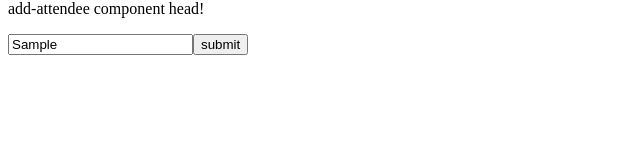
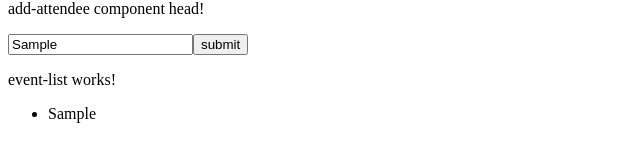
Before and after one commit to o-gen18/angular_demo, an Angular app: page /event in a window 1280 px wide. Both pictures are taken after typing "Sample" into the empty fields and a click on the button "submit". Shown: the part 177-338 px from the top of the page, without its empty margins (0-640 px from the left). Built offline with nearby package versions, Linux system fonts and the light colour scheme.

Commit message:
Created list of attendees

```diff
--- /dev/null
+++ b/src/app/event/components/event-list/event-list.component.html
@@ -0,0 +1,4 @@
+<p>event-list works!</p>
+<ul>
+  <li *ngFor="let attendee of attendees">{{attendee.name}}</li>
+</ul>
--- /dev/null
+++ b/src/app/event/components/event-list/event-list.component.ts
@@ -0,0 +1,12 @@
+import {Component, Input} from '@angular/core';
+import {Attendee} from "../../../models";
+
+@Component({
+  selector: 'app-event-list',
+  templateUrl: './event-list.component.html',
+  styleUrls: ['./event-list.component.scss']
+})
+export class EventListComponent {
+  @Input()
+  attendees: Attendee[] = []; //Add @Input for attendees being passed in from the parent component.
+}
--- a/src/app/event/containers/event/event.component.html
+++ b/src/app/event/containers/event/event.component.html
@@ -1,3 +1,5 @@
 <p>event works!</p>
 <app-add-attendee (addAttendee)="addAttendee($event)"></app-add-attendee>
 <!--The $event is an angular specific variable which is a generic name for what ever you emitted from the child component.-->
+
+<app-event-list [attendees]="attendees"></app-event-list>
--- a/src/app/event/event.module.ts
+++ b/src/app/event/event.module.ts
@@ -4,12 +4,14 @@ import { EventComponent } from './containers/event/event.component';
 import { RouterModule } from '@angular/router';
 import { AddAttendeeComponent } from './components/add-attendee/add-attendee.component';
 import {ReactiveFormsModule} from "@angular/forms";
+import { EventListComponent } from './components/event-list/event-list.component';
 
 
 @NgModule({
   declarations: [
     EventComponent,
-    AddAttendeeComponent
+    AddAttendeeComponent,
+    EventListComponent
   ],
   imports: [
     CommonModule,
```
Also changed, not shown: src/app/event/components/event-list/event-list.component.scss (added), 1 other file (tests, documents, lock files or other folders).
